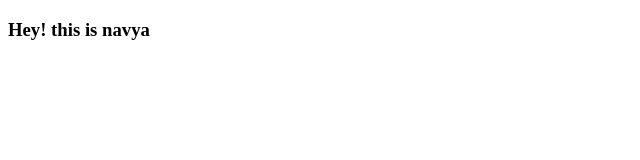
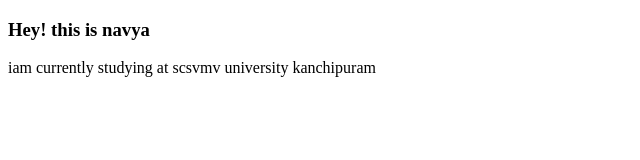
Before and after one commit to Navya-sri-t/Navya-portfolio, a plain HTML site: page index.html in a window 1280 px wide. Shown: the whole page, without its empty margins (0-640 px from the left). Drawn offline with Linux system fonts and the light colour scheme.

Commit message:
update index.html

```diff
--- a/index.html
+++ b/index.html
@@ -7,5 +7,6 @@
 </head>
 <body>
     <h3>Hey! this is navya</h3>
+    <p>iam currently studying at scsvmv university kanchipuram</p>
 </body>
 </html>
```
